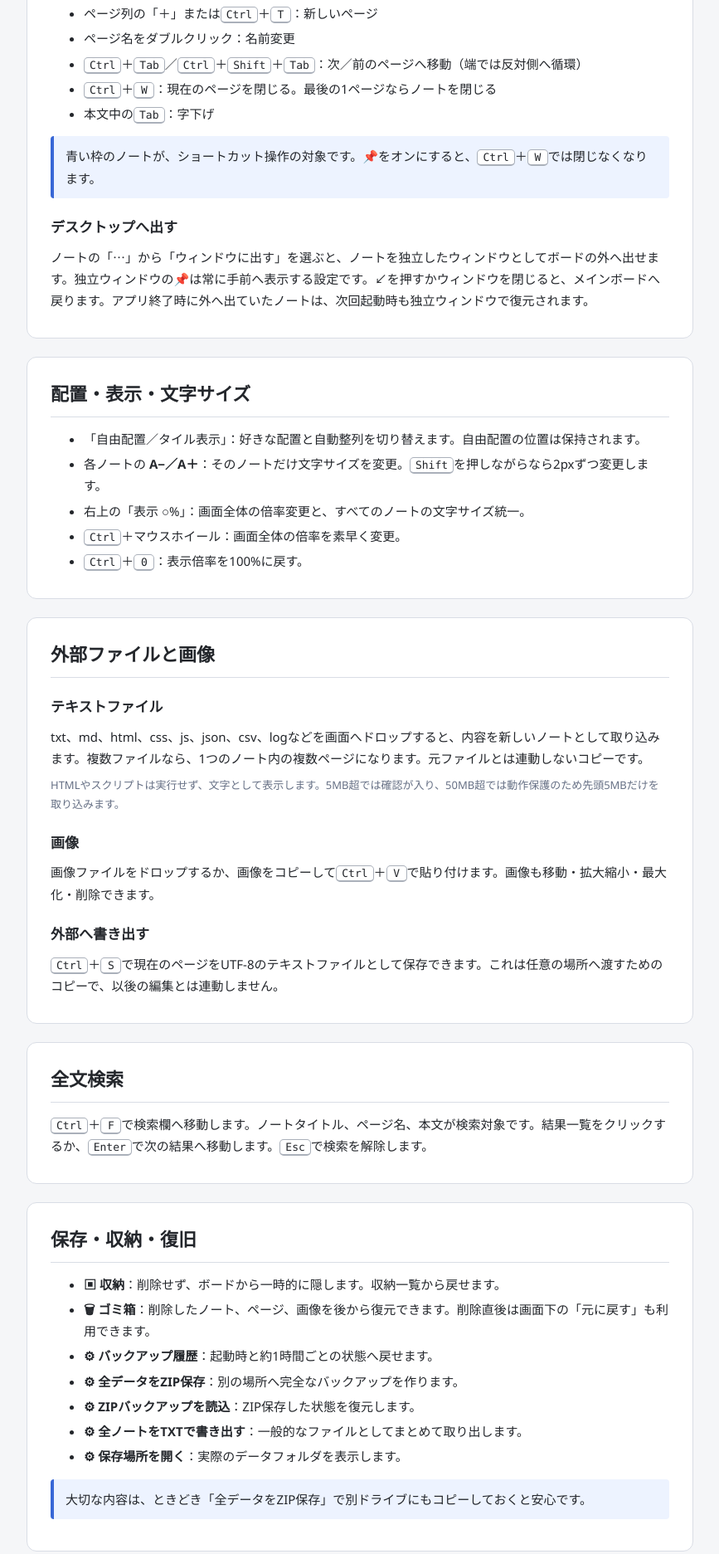
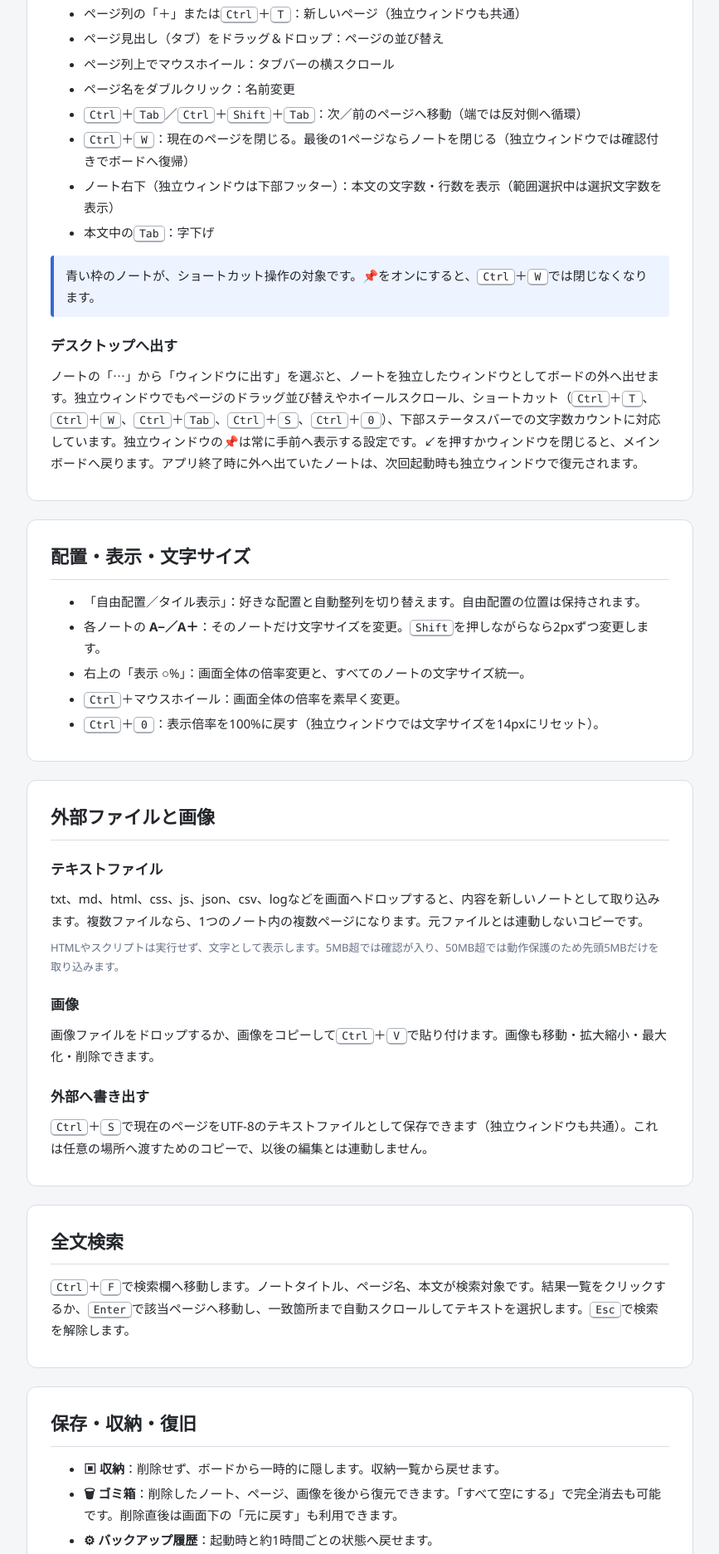
Before and after one commit to hinatahugu29/Note-Palette, an Electron app: page docs/NotePalette-manual.html in a window 1280 px wide. Shown: the part 1019-2892 px from the top of the page at 83% size, without its empty margins (324-1191 px from the left). Drawn offline with Linux system fonts and the light colour scheme.

Commit message:
docs: README、操作マニュアル、引き継ぎ資料に新機能の説明を反映
- タブ（ページ）のドラッグ＆ドロップ並び替えおよびタブバーのホイール横スクロール
- 独立ウィンドウにおけるショートカット操作（Ctrl+T/W/Tab/S/0）の共通化
- 検索ジャンプ時の一致箇所スクロール＆選択ハイライト
- ゴミ箱の「すべて空にする」一括物理削除機能
- 本文の文字数・行数および選択文字数の控えめなカウント表示
- 単体テスト・UIテスト項目の更新内容を反映

```diff
--- a/docs/NotePalette-manual.html
+++ b/docs/NotePalette-manual.html
@@ -37,25 +37,25 @@
     <section id="notes"><h2>ノートとページ</h2>
       <h3>ノートを作る</h3><ul><li>上部の「＋ 新規」を押す</li><li>ボードの空いている場所をダブルクリックする</li><li><kbd>Ctrl</kbd>＋<kbd>N</kbd>を押す</li></ul>
       <h3>ノートを操作する</h3><ul><li>ヘッダーをドラッグ：移動</li><li>右下をドラッグ：大きさの変更</li><li>ヘッダーをダブルクリック：最大化／元に戻す</li><li>タイトルをダブルクリック：タイトル変更</li><li>「⋯」：名前変更、色変更、書き出し、複製、ウィンドウに出す、収納、最大化、削除</li><li>📌：誤って閉じないよう保護</li><li>⧉：現在の本文をクリップボードへコピー</li></ul>
-      <h3>ページを使う</h3><ul><li>ページ列の「＋」または<kbd>Ctrl</kbd>＋<kbd>T</kbd>：新しいページ</li><li>ページ名をダブルクリック：名前変更</li><li><kbd>Ctrl</kbd>＋<kbd>Tab</kbd>／<kbd>Ctrl</kbd>＋<kbd>Shift</kbd>＋<kbd>Tab</kbd>：次／前のページへ移動（端では反対側へ循環）</li><li><kbd>Ctrl</kbd>＋<kbd>W</kbd>：現在のページを閉じる。最後の1ページならノートを閉じる</li><li>本文中の<kbd>Tab</kbd>：字下げ</li></ul>
+      <h3>ページを使う</h3><ul><li>ページ列の「＋」または<kbd>Ctrl</kbd>＋<kbd>T</kbd>：新しいページ（独立ウィンドウも共通）</li><li>ページ見出し（タブ）をドラッグ＆ドロップ：ページの並び替え</li><li>ページ列上でマウスホイール：タブバーの横スクロール</li><li>ページ名をダブルクリック：名前変更</li><li><kbd>Ctrl</kbd>＋<kbd>Tab</kbd>／<kbd>Ctrl</kbd>＋<kbd>Shift</kbd>＋<kbd>Tab</kbd>：次／前のページへ移動（端では反対側へ循環）</li><li><kbd>Ctrl</kbd>＋<kbd>W</kbd>：現在のページを閉じる。最後の1ページならノートを閉じる（独立ウィンドウでは確認付きでボードへ復帰）</li><li>ノート右下（独立ウィンドウは下部フッター）：本文の文字数・行数を表示（範囲選択中は選択文字数を表示）</li><li>本文中の<kbd>Tab</kbd>：字下げ</li></ul>
       <div class="note">青い枠のノートが、ショートカット操作の対象です。📌をオンにすると、<kbd>Ctrl</kbd>＋<kbd>W</kbd>では閉じなくなります。</div>
-      <h3>デスクトップへ出す</h3><p>ノートの「⋯」から「ウィンドウに出す」を選ぶと、ノートを独立したウィンドウとしてボードの外へ出せます。独立ウィンドウの📌は常に手前へ表示する設定です。↙を押すかウィンドウを閉じると、メインボードへ戻ります。アプリ終了時に外へ出ていたノートは、次回起動時も独立ウィンドウで復元されます。</p>
+      <h3>デスクトップへ出す</h3><p>ノートの「⋯」から「ウィンドウに出す」を選ぶと、ノートを独立したウィンドウとしてボードの外へ出せます。独立ウィンドウでもページのドラッグ並び替えやホイールスクロール、ショートカット（<kbd>Ctrl</kbd>＋<kbd>T</kbd>、<kbd>Ctrl</kbd>＋<kbd>W</kbd>、<kbd>Ctrl</kbd>＋<kbd>Tab</kbd>、<kbd>Ctrl</kbd>＋<kbd>S</kbd>、<kbd>Ctrl</kbd>＋<kbd>0</kbd>）、下部ステータスバーでの文字数カウントに対応しています。独立ウィンドウの📌は常に手前へ表示する設定です。↙を押すかウィンドウを閉じると、メインボードへ戻ります。アプリ終了時に外へ出ていたノートは、次回起動時も独立ウィンドウで復元されます。</p>
     </section>
 
-    <section id="view"><h2>配置・表示・文字サイズ</h2><ul><li>「自由配置／タイル表示」：好きな配置と自動整列を切り替えます。自由配置の位置は保持されます。</li><li>各ノートの <strong>A−／A＋</strong>：そのノートだけ文字サイズを変更。<kbd>Shift</kbd>を押しながらなら2pxずつ変更します。</li><li>右上の「表示 ○%」：画面全体の倍率変更と、すべてのノートの文字サイズ統一。</li><li><kbd>Ctrl</kbd>＋マウスホイール：画面全体の倍率を素早く変更。</li><li><kbd>Ctrl</kbd>＋<kbd>0</kbd>：表示倍率を100%に戻す。</li></ul></section>
+    <section id="view"><h2>配置・表示・文字サイズ</h2><ul><li>「自由配置／タイル表示」：好きな配置と自動整列を切り替えます。自由配置の位置は保持されます。</li><li>各ノートの <strong>A−／A＋</strong>：そのノートだけ文字サイズを変更。<kbd>Shift</kbd>を押しながらなら2pxずつ変更します。</li><li>右上の「表示 ○%」：画面全体の倍率変更と、すべてのノートの文字サイズ統一。</li><li><kbd>Ctrl</kbd>＋マウスホイール：画面全体の倍率を素早く変更。</li><li><kbd>Ctrl</kbd>＋<kbd>0</kbd>：表示倍率を100%に戻す（独立ウィンドウでは文字サイズを14pxにリセット）。</li></ul></section>
 
     <section id="import"><h2>外部ファイルと画像</h2>
       <h3>テキストファイル</h3><p>txt、md、html、css、js、json、csv、logなどを画面へドロップすると、内容を新しいノートとして取り込みます。複数ファイルなら、1つのノート内の複数ページになります。元ファイルとは連動しないコピーです。</p><p class="small">HTMLやスクリプトは実行せず、文字として表示します。5MB超では確認が入り、50MB超では動作保護のため先頭5MBだけを取り込みます。</p>
       <h3>画像</h3><p>画像ファイルをドロップするか、画像をコピーして<kbd>Ctrl</kbd>＋<kbd>V</kbd>で貼り付けます。画像も移動・拡大縮小・最大化・削除できます。</p>
-      <h3>外部へ書き出す</h3><p><kbd>Ctrl</kbd>＋<kbd>S</kbd>で現在のページをUTF-8のテキストファイルとして保存できます。これは任意の場所へ渡すためのコピーで、以後の編集とは連動しません。</p>
+      <h3>外部へ書き出す</h3><p><kbd>Ctrl</kbd>＋<kbd>S</kbd>で現在のページをUTF-8のテキストファイルとして保存できます（独立ウィンドウも共通）。これは任意の場所へ渡すためのコピーで、以後の編集とは連動しません。</p>
     </section>
 
-    <section id="search"><h2>全文検索</h2><p><kbd>Ctrl</kbd>＋<kbd>F</kbd>で検索欄へ移動します。ノートタイトル、ページ名、本文が検索対象です。結果一覧をクリックするか、<kbd>Enter</kbd>で次の結果へ移動します。<kbd>Esc</kbd>で検索を解除します。</p></section>
+    <section id="search"><h2>全文検索</h2><p><kbd>Ctrl</kbd>＋<kbd>F</kbd>で検索欄へ移動します。ノートタイトル、ページ名、本文が検索対象です。結果一覧をクリックするか、<kbd>Enter</kbd>で該当ページへ移動し、一致箇所まで自動スクロールしてテキストを選択します。<kbd>Esc</kbd>で検索を解除します。</p></section>
 
-    <section id="safety"><h2>保存・収納・復旧</h2><ul><li><strong>▣ 収納</strong>：削除せず、ボードから一時的に隠します。収納一覧から戻せます。</li><li><strong>🗑 ゴミ箱</strong>：削除したノート、ページ、画像を後から復元できます。削除直後は画面下の「元に戻す」も利用できます。</li><li><strong>⚙ バックアップ履歴</strong>：起動時と約1時間ごとの状態へ戻せます。</li><li><strong>⚙ 全データをZIP保存</strong>：別の場所へ完全なバックアップを作ります。</li><li><strong>⚙ ZIPバックアップを読込</strong>：ZIP保存した状態を復元します。</li><li><strong>⚙ 全ノートをTXTで書き出す</strong>：一般的なファイルとしてまとめて取り出します。</li><li><strong>⚙ 保存場所を開く</strong>：実際のデータフォルダを表示します。</li></ul><div class="note">大切な内容は、ときどき「全データをZIP保存」で別ドライブにもコピーしておくと安心です。</div></section>
+    <section id="safety"><h2>保存・収納・復旧</h2><ul><li><strong>▣ 収納</strong>：削除せず、ボードから一時的に隠します。収納一覧から戻せます。</li><li><strong>🗑 ゴミ箱</strong>：削除したノート、ページ、画像を後から復元できます。「すべて空にする」で完全消去も可能です。削除直後は画面下の「元に戻す」も利用できます。</li><li><strong>⚙ バックアップ履歴</strong>：起動時と約1時間ごとの状態へ戻せます。</li><li><strong>⚙ 全データをZIP保存</strong>：別の場所へ完全なバックアップを作ります。</li><li><strong>⚙ ZIPバックアップを読込</strong>：ZIP保存した状態を復元します。</li><li><strong>⚙ 全ノートをTXTで書き出す</strong>：一般的なファイルとしてまとめて取り出します。</li><li><strong>⚙ 保存場所を開く</strong>：実際のデータフォルダを表示します。</li></ul><div class="note">大切な内容は、ときどき「全データをZIP保存」で別ドライブにもコピーしておくと安心です。</div></section>
 
     <section id="shortcuts"><h2>ショートカット一覧</h2><table><thead><tr><th>キー</th><th>動作</th></tr></thead><tbody>
-      <tr><td><kbd>Ctrl</kbd>＋<kbd>N</kbd></td><td>新しいノート</td></tr><tr><td><kbd>Ctrl</kbd>＋<kbd>T</kbd></td><td>アクティブなノートに新しいページ</td></tr><tr><td><kbd>Ctrl</kbd>＋<kbd>Tab</kbd></td><td>アクティブなノートの次のページへ（Shiftで前のページ）</td></tr><tr><td><kbd>Ctrl</kbd>＋<kbd>W</kbd></td><td>現在のページ／ノートを閉じる（ピン留め中は保護）</td></tr><tr><td><kbd>Ctrl</kbd>＋<kbd>D</kbd></td><td>ノートを複製</td></tr><tr><td><kbd>Ctrl</kbd>＋<kbd>S</kbd></td><td>現在のページを外部ファイルへ書き出す</td></tr><tr><td><kbd>Ctrl</kbd>＋<kbd>F</kbd></td><td>全文検索</td></tr><tr><td><kbd>Ctrl</kbd>＋<kbd>V</kbd></td><td>コピーした画像を貼り付け</td></tr><tr><td><kbd>Ctrl</kbd>＋ホイール</td><td>画面全体の表示倍率</td></tr><tr><td><kbd>Ctrl</kbd>＋<kbd>0</kbd></td><td>表示倍率を100%へ戻す</td></tr><tr><td><kbd>Esc</kbd></td><td>検索、最大化、開いている画面を解除</td></tr><tr><td><kbd>Tab</kbd></td><td>本文へ字下げを挿入</td></tr>
+      <tr><td><kbd>Ctrl</kbd>＋<kbd>N</kbd></td><td>新しいノート</td></tr><tr><td><kbd>Ctrl</kbd>＋<kbd>T</kbd></td><td>アクティブなノートに新しいページ（独立ウィンドウも共通）</td></tr><tr><td><kbd>Ctrl</kbd>＋<kbd>Tab</kbd></td><td>アクティブなノートの次のページへ（Shiftで前のページ、独立ウィンドウも共通）</td></tr><tr><td><kbd>Ctrl</kbd>＋<kbd>W</kbd></td><td>現在のページ／ノートを閉じる（ピン留め中は保護、独立ウィンドウも共通）</td></tr><tr><td><kbd>Ctrl</kbd>＋<kbd>D</kbd></td><td>ノートを複製</td></tr><tr><td><kbd>Ctrl</kbd>＋<kbd>S</kbd></td><td>現在のページを外部ファイルへ書き出す（独立ウィンドウも共通）</td></tr><tr><td><kbd>Ctrl</kbd>＋<kbd>F</kbd></td><td>全文検索（Enterで次の一致箇所へスクロール・選択）</td></tr><tr><td><kbd>Ctrl</kbd>＋<kbd>V</kbd></td><td>コピーした画像を貼り付け</td></tr><tr><td><kbd>Ctrl</kbd>＋ホイール</td><td>画面全体の表示倍率（タブバー上ではページの横スクロール）</td></tr><tr><td><kbd>Ctrl</kbd>＋<kbd>0</kbd></td><td>表示倍率を100%へ戻す（独立ウィンドウでは文字サイズを14pxへ戻す）</td></tr><tr><td><kbd>Esc</kbd></td><td>検索、最大化、開いている画面を解除</td></tr><tr><td><kbd>Tab</kbd></td><td>本文へ字下げを挿入</td></tr>
     </tbody></table></section>
 
     <section id="portable"><h2>別PCへの移動・配布</h2><p><code>NotePalette-win32-x64</code>フォルダを、丸ごとコピーしてください。アプリ本体と、その横に作られる<code>NotePaletteData</code>にメモや設定が入っています。</p><ol><li>NotePaletteを終了する</li><li><code>NotePalette-win32-x64</code>フォルダ全体をUSBメモリなどへコピーする</li><li>別PCでフォルダ内の<code>NotePalette.exe</code>を起動する</li></ol><div class="note"><code>NotePalette.exe</code>だけを取り出すと起動できません。必ずフォルダごと移動してください。</div></section>
```
Also changed, not shown: HANDOVER.md (+7 -1 lines), README.md.
